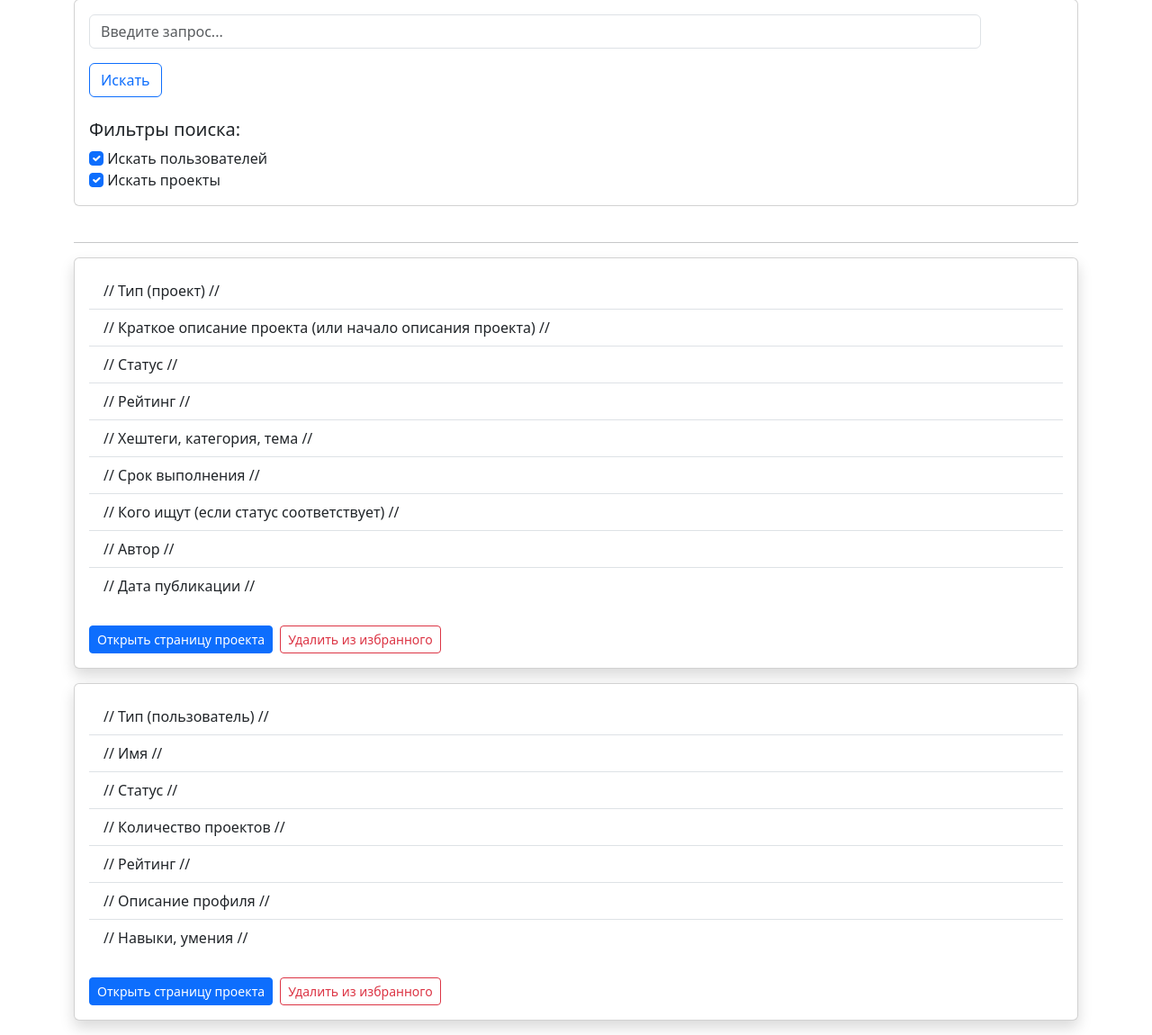
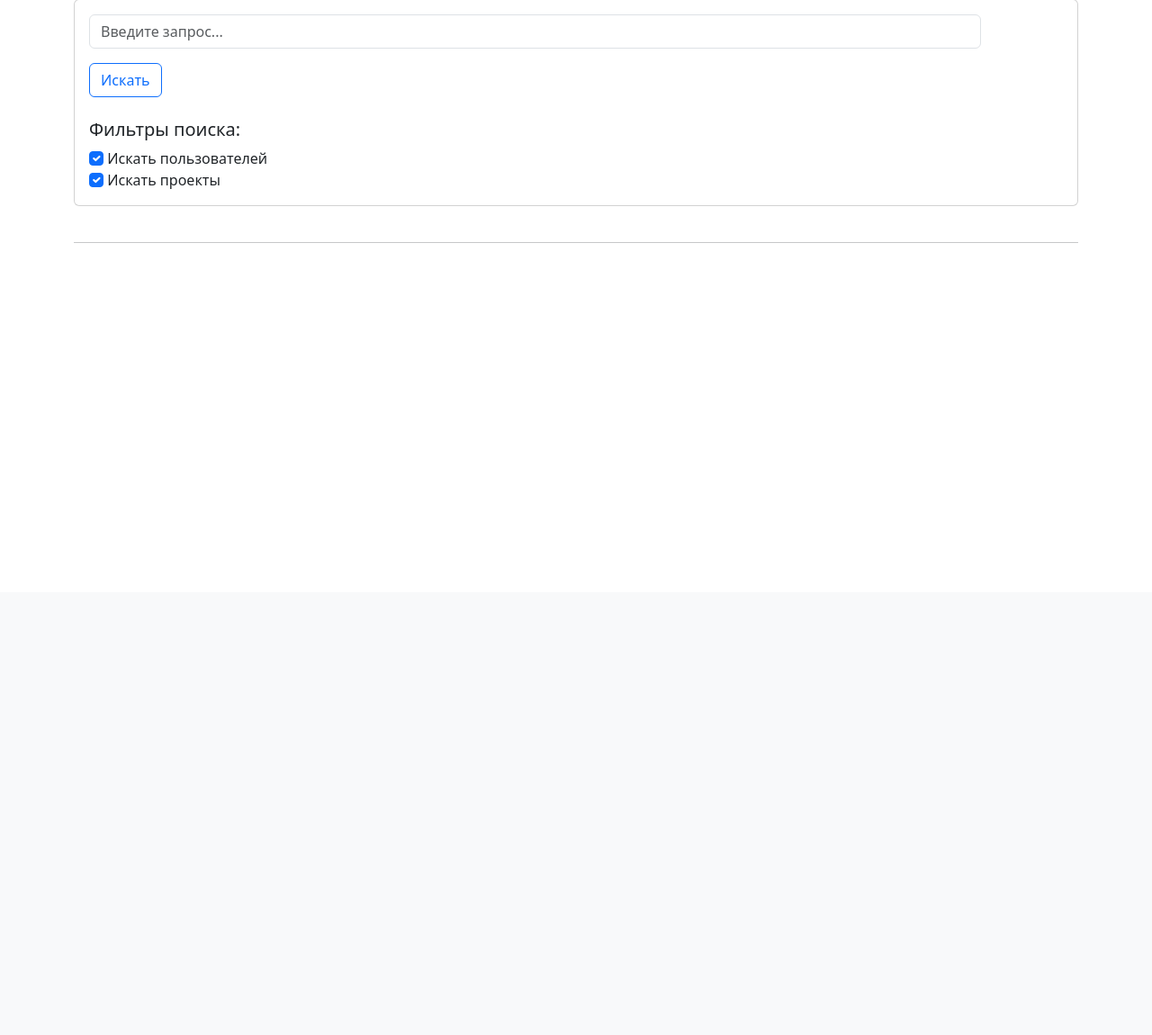
Before and after one commit to stepannovoselov/project-exchange-website, a Flask app: page /bookmarks in a window 1280 px wide. Shown: the part 142-1292 px from the top of the page at 90% size. After the commit the page ends 800 px from the top, so only its background shows below. Run offline with Flask 3, Linux system fonts and the light colour scheme.

Commit message:
не ну это писец какой-то а не избранные, я кушать

```diff
--- a/main.py
+++ b/main.py
@@ -15,6 +15,8 @@ connection = sqlite3.connect('itsallgoodman.db', check_same_thread=False)
 cursor = connection.cursor()
 cursor.execute('''CREATE TABLE IF NOT EXISTS users
              (id INTEGER PRIMARY KEY, login TEXT, auth_type TEXT, username TEXT, password TEXT, status TEXT, about TEXT)''')
+cursor.execute('''CREATE TABLE IF NOT EXISTS bookmarks
+(id_user INTEGER PRIMARY KEY)''')
 cursor.execute('''CREATE TABLE IF NOT EXISTS projects
 (id INTEGER PRIMARY KEY, name TEXT, description TEXT, status TEXT, rank REAL, theme TEXT, deadline TEXT, who_needs TEXT, public_date TEXT, likes TEXT, dislikes TEXT, author TEXT)''')
 connection.commit()
@@ -80,6 +82,7 @@ def register():
     # cursor.execute('SELECT login FROM users')
     # a = len(cursor.fetchall())
     b = randint(1, 18446744073)
+    session['id'] = b
     cursor.execute(
         "INSERT INTO users VALUES ('" + str(b) + "','" + str(login) + "', 'our', '" + str(login) + "', '" + str(
             password) + "', '', '') ")
@@ -142,8 +145,14 @@ def teammates():
 
 
 @app.route('/bookmarks')
-def marks():
+def bookmarks():
     return render_template('bookmarks.html')
+
+@app.route('/mark', methods = ['post', 'get'])
+def mark():
+    cursor.execute("ALTER TABLE bookmarks ADD COLUMN bookmark REAL")
+    cursor.execute("INSERT INTO bookmarks VALUES ('" + str(session.get('id')) + "')")
+    return redirect('/search-projects')
 
 
 @app.route('/logout')
@@ -194,7 +203,7 @@ def ideas_generator():
     return redirect('/')
 
 
-app.run(port=port + 5, debug=debug)
+app.run(port=port, debug=debug)
 connection.commit()
 connection.close()
 
--- a/templates/bookmarks.html
+++ b/templates/bookmarks.html
@@ -75,48 +75,27 @@
       </div>
     </div>
     <hr>
-    <div class="col">
-      <div class="card shadow mb-3 bg-body rounded">
-        <div class="card-body">
-          <ul class="list-group list-group-flush">
-            <li class="list-group-item">// Тип (проект) //</li>
-            <li class="list-group-item">// Краткое описание проекта (или начало описания проекта) // </li>
-            <li class="list-group-item">// Статус //</li>
-            <li class="list-group-item">// Рейтинг //</li>
-            <li class="list-group-item">// Хештеги, категория, тема //</li>
-            <li class="list-group-item">// Срок выполнения //</li>
-            <li class="list-group-item">// Кого ищут (если статус соответствует) //</li>
-            <li class="list-group-item">// Автор //</li>
-            <li class="list-group-item">// Дата публикации //</li>
-          </ul>
-          <div class="hstack mt-4 gap-2">
-            <a type="button" class="btn btn-sm btn-primary">Открыть страницу проекта</a>
-            <a type="button" class="btn btn-sm btn-outline-danger">Удалить из избранного</a>
-          </div>
-        </div>
-      </div>
-    </div>
-    <div class="col">
-      <div class="card shadow mb-3 bg-body rounded">
-        <div class="card-body">
-          <ul class="list-group list-group-flush">
-            <li class="list-group-item">// Тип (пользователь) //</li>
-            <li class="list-group-item">// Имя // </li>
-            <li class="list-group-item">// Статус //</li>
-            <li class="list-group-item">// Количество проектов //</li>
-            <li class="list-group-item">// Рейтинг //</li>
-            <li class="list-group-item">// Описание профиля //</li>
-            <li class="list-group-item">// Навыки, умения //</li>
-          </ul>
-          <div class="hstack mt-4 gap-2">
-            <a type="button" class="btn btn-sm btn-primary">Открыть страницу проекта</a>
-            <a type="button" class="btn btn-sm btn-outline-danger">Удалить из избранного</a>
-          </div>
-        </div>
-      </div>
-    </div>
-  </div>
-  </div>
+<!--    <div class="col">-->
+<!--      <div class="card shadow mb-3 bg-body rounded">-->
+<!--        <div class="card-body">-->
+<!--          <ul class="list-group list-group-flush">-->
+<!--            <li class="list-group-item">// Тип (проект) //</li>-->
+<!--            <li class="list-group-item">// Краткое описание проекта (или начало описания проекта) // </li>-->
+<!--            <li class="list-group-item">// Статус //</li>-->
+<!--            <li class="list-group-item">// Рейтинг //</li>-->
+<!--            <li class="list-group-item">// Хештеги, категория, тема //</li>-->
+<!--            <li class="list-group-item">// Срок выполнения //</li>-->
+<!--            <li class="list-group-item">// Кого ищут (если статус соответствует) //</li>-->
+<!--            <li class="list-group-item">// Автор //</li>-->
+<!--            <li class="list-group-item">// Дата публикации //</li>-->
+<!--          </ul>-->
+<!--          <div class="hstack mt-4 gap-2">-->
+<!--            <a type="button" class="btn btn-sm btn-primary">Открыть страницу проекта</a>-->
+<!--            <a type="button" class="btn btn-sm btn-outline-danger">Удалить из избранного</a>-->
+<!--          </div>-->
+<!--        </div>-->
+<!--      </div>-->
+<!--    </div>-->
 
 
   <script src="https://cdn.jsdelivr.net/npm/bootstrap@5.3.0/dist/js/bootstrap.bundle.min.js"
--- a/templates/find-projects.html
+++ b/templates/find-projects.html
@@ -28,7 +28,7 @@
         <a class="btn btn-outline-light btn-sm" type="button" title="Поиск по пользователям сайта" href="ideas-generator">
           Генератор идей <sup><span class="badge bg-danger">NEW</span></sup>  <!-- Можно убрать sup для полного отображения -->
         </a>
-        <a class="btn btn-outline-warning btn-sm" type="button" title="Поиск по пользователям сайта" href="bookmarks">
+        <a class="btn btn-outline-warning btn-sm" type="button" title="Поиск по пользователям сайта" href="/bookmarks">
           Избранное
         </a>
       </div>
@@ -86,7 +86,7 @@
             </ul>
             <div class="hstack mt-4 gap-2">
               <a type="button" class="btn btn-sm btn-primary" href="/projects/{{ project_card[0] }}">Открыть страницу проекта</a>
-              <a type="button" class="btn btn-sm btn-outline-warning">Добавить в избранное</a>
+              <a type="button" class="btn btn-sm btn-outline-warning" href="/mark">Добавить в избранное</a>
             </div>
           </div>
         </div>
```
